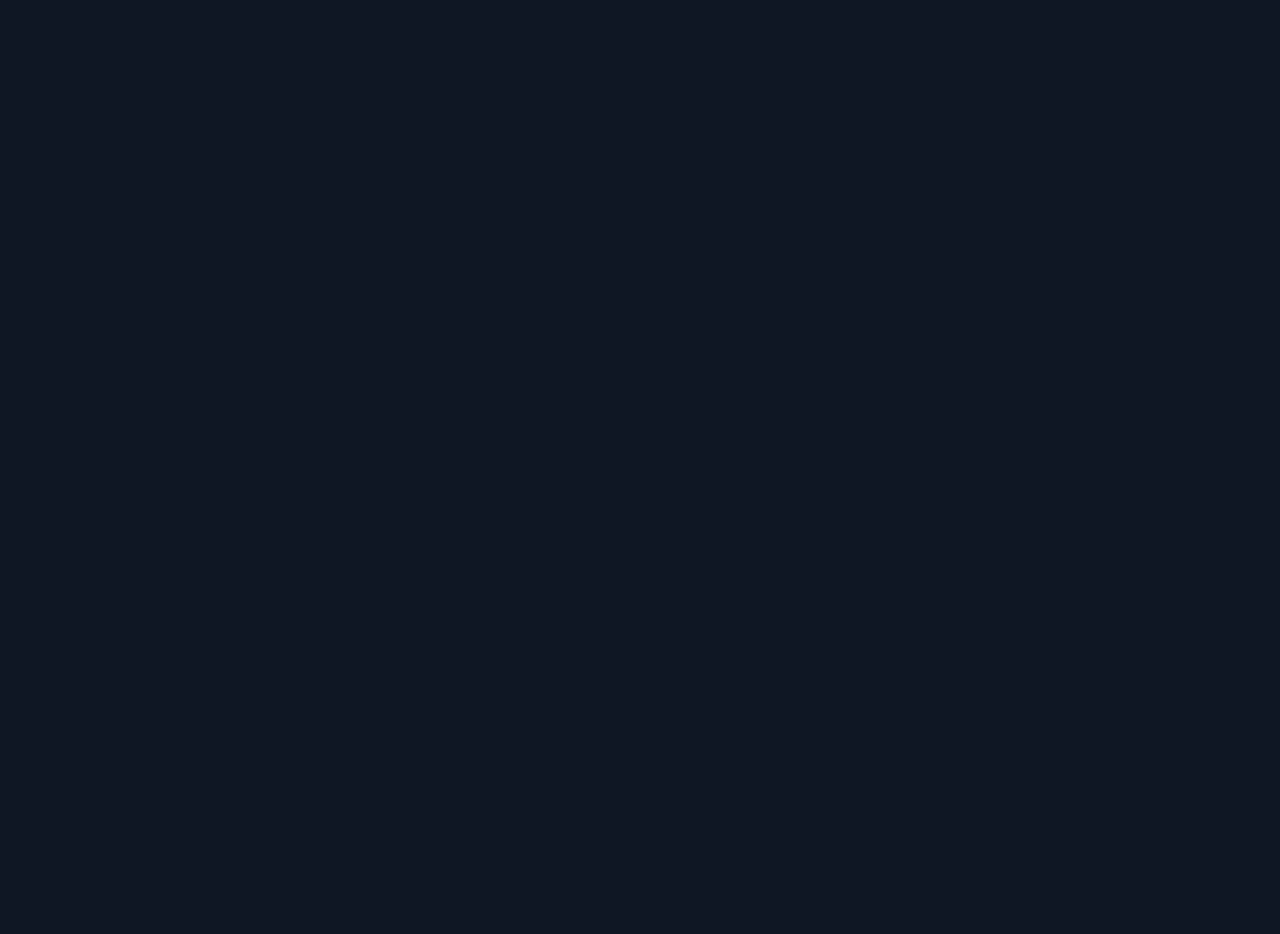
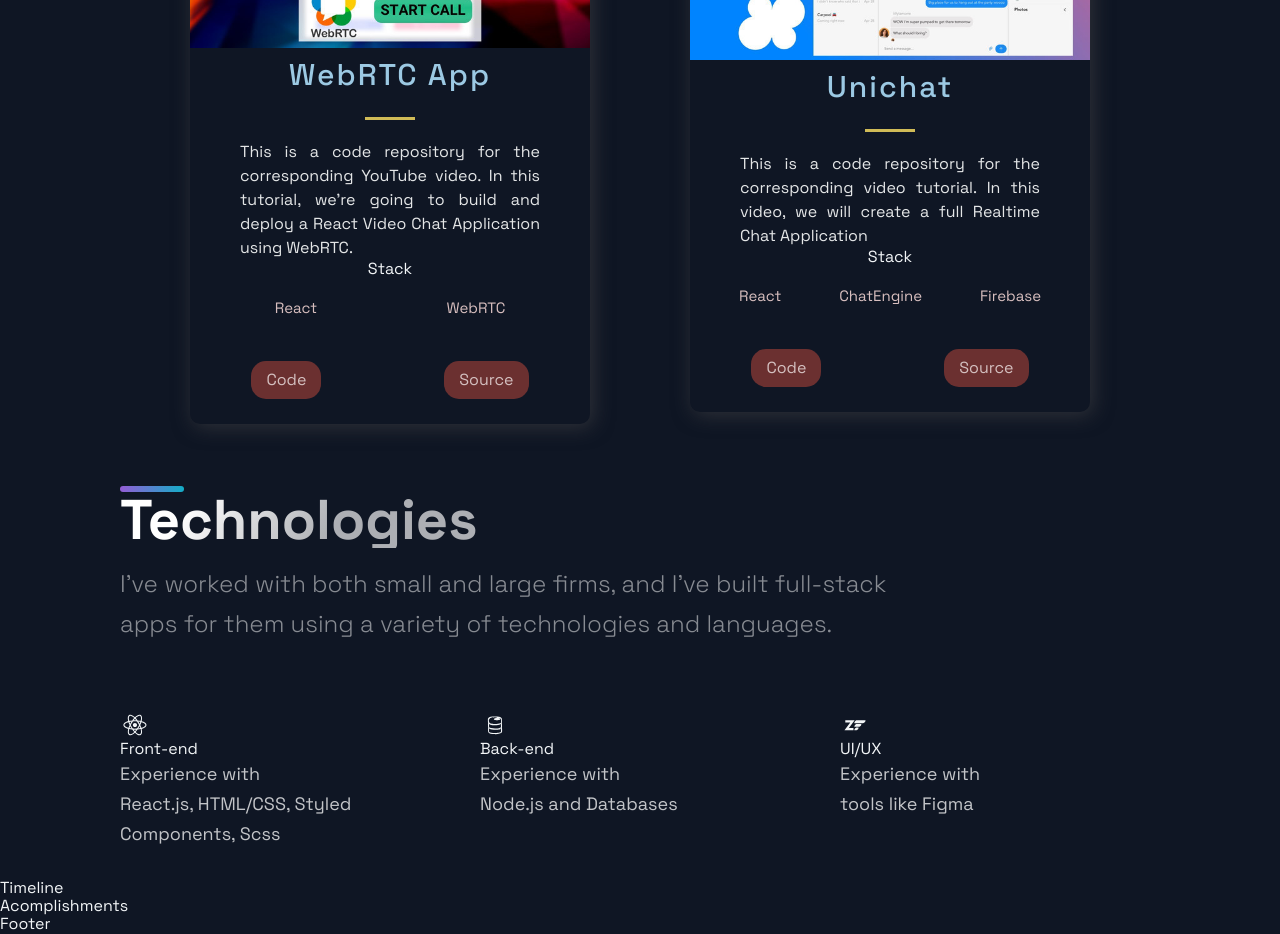
Before and after one commit to mrparkersson/My-Portfolio--nextjs, a Next.js app: page / in a window 1280 px wide. Shown: the part 1900-2834 px from the top of the page. Before the commit the page ends 1167 px from the top, so only its background shows below. Built offline with nearby package versions, Linux system fonts and the light colour scheme.

Commit message:
Make changes in technologies file

```diff
--- a/src/components/Projects/Projects.js
+++ b/src/components/Projects/Projects.js
@@ -25,9 +25,30 @@
     <SectionDivider />
     <SectionTitle main>Projects</SectionTitle>
     <GridContainer>
-      {projects.map((project) => (
-        <div>{project.title}</div>
-      ))}
+      {projects.map(
+        ({ id, image, title, description, tags, source, visit }) => (
+          <BlogCard key={id}>
+            <Img src={image} />
+            <TitleContent>
+              <HeaderThree title>{title}</HeaderThree>
+              <Hr />
+            </TitleContent>
+            <CardInfo>{description}</CardInfo>
+            <div>
+              <TitleContent>Stack</TitleContent>
+              <TagList>
+                {tags.map((tag, i) => (
+                  <Tag key={i}>{tag}</Tag>
+                ))}
+              </TagList>
+            </div>
+            <UtilityList>
+              <ExternalLinks href={visit}>Code</ExternalLinks>
+              <ExternalLinks href={source}>Source</ExternalLinks>
+            </UtilityList>
+          </BlogCard>
+        )
+      )}
     </GridContainer>
   </Section>
 );
--- a/src/components/Technologies/Technologies.js
+++ b/src/components/Technologies/Technologies.js
@@ -1,12 +1,51 @@
 import React from 'react';
 import { DiFirebase, DiReact, DiZend } from 'react-icons/di';
-import { Section, SectionDivider, SectionText, SectionTitle } from '../../styles/GlobalComponents';
-import { List, ListContainer, ListItem, ListParagraph, ListTitle } from './TechnologiesStyles';
+import {
+  Section,
+  SectionDivider,
+  SectionText,
+  SectionTitle,
+} from '../../styles/GlobalComponents';
+import {
+  List,
+  ListContainer,
+  ListItem,
+  ListParagraph,
+  ListTitle,
+} from './TechnologiesStyles';
 
-const Technologies = () =>  (
-  <div>
-    Technologies
-  </div>
+const Technologies = () => (
+  <Section id="tech">
+    <SectionDivider />
+    <SectionTitle>Technologies</SectionTitle>
+    <SectionText>
+      I've worked with both small and large firms, and I've built full-stack
+      apps for them using a variety of technologies and languages.
+    </SectionText>
+    <List>
+      <ListItem>
+        <DiReact size="3rem" />
+        <ListContainer>Front-end</ListContainer>
+        <ListParagraph>
+          Experience with <br /> React.js, HTML/CSS, Styled Components, Scss
+        </ListParagraph>
+      </ListItem>
+      <ListItem>
+        <DiFirebase size="3rem" />
+        <ListContainer>Back-end</ListContainer>
+        <ListParagraph>
+          Experience with <br /> Node.js and Databases
+        </ListParagraph>
+      </ListItem>
+      <ListItem>
+        <DiZend size="3rem" />
+        <ListContainer>UI/UX</ListContainer>
+        <ListParagraph>
+          Experience with <br /> tools like Figma
+        </ListParagraph>
+      </ListItem>
+    </List>
+  </Section>
 );
 
 export default Technologies;
```
Also changed, not shown: src/assets/shot.png (added), 1 other file (tests, documents, lock files or other folders).
